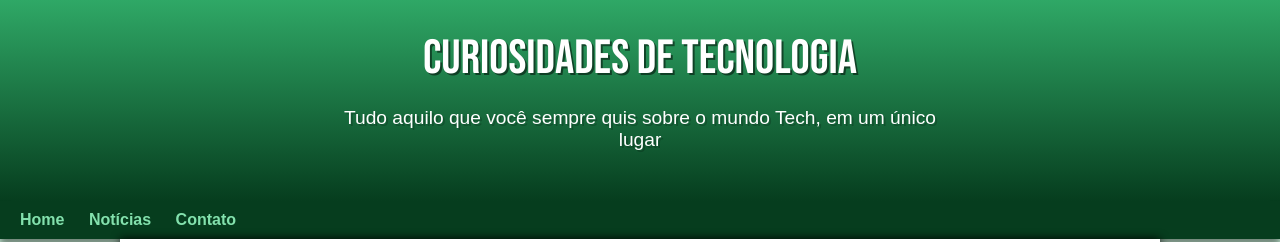
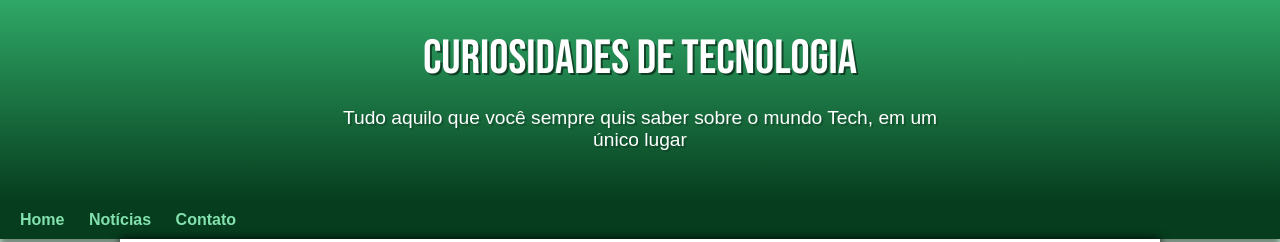
Before and after one commit to JeffApolinario/Projeto-Android, a plain HTML site: page index.html in a window 1280 px wide. Shown: the top 242 px of the page. Drawn offline with Linux system fonts and the light colour scheme.

Commit message:
atualização do parágrafo do cabeçalho

```diff
--- a/index.html
+++ b/index.html
@@ -10,7 +10,7 @@
 <body>
      <header>
         <h1>Curiosidades de Tecnologia</h1>
-        <p>Tudo aquilo que você sempre quis sobre o mundo Tech, em um único lugar</p>
+        <p>Tudo aquilo que você sempre quis saber sobre o mundo Tech, em um único lugar</p>
      </header>
      <nav>
         <a href="#">Home</a>
```
